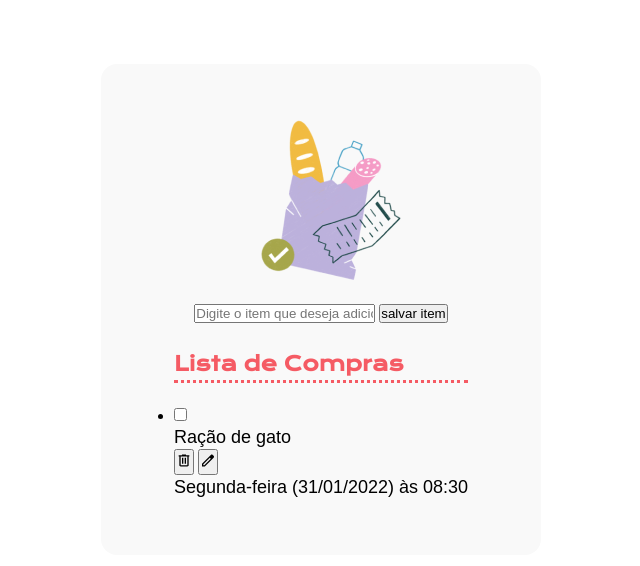
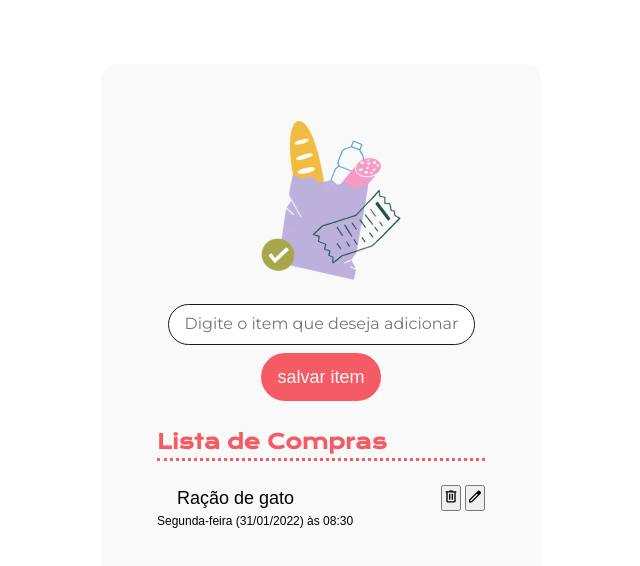
Before and after one commit to alexnascimento1980/LISTA-DE-COMPRAS, a plain HTML site: page index.html in a window 1280 px wide. Shown: the whole page, without its empty margins (319-959 px from the left). Drawn offline with nearby package versions, Linux system fonts and the light colour scheme; a web font is replaced by a local one.

Commit message:
melhora a acessibilidade e o estilo do formulário e da lista de compras

```diff
--- a/index.html
+++ b/index.html
@@ -16,8 +16,8 @@
 <main>
     <img src="img/bag.png" alt="sacola de compras">
     <form action="">
-    <input type="text" placeholder="Digite o item que deseja adicionar">
-    <button>salvar item</button>
+    <input id="input-item" placeholder="Digite o item que deseja adicionar">
+    <button id="adicionar-botao">salvar item</button>
     </form>
 
 
@@ -26,9 +26,14 @@
         <h2>Lista de Compras</h2>
         <hr />
         <li>
-            <div>
-                <div>
-                    <input type="checkbox" />
+            <div class="item-lista-container">
+                <div class="container-nome-compra">
+                    <div class="checkbox-container">
+                        <label for="checkbox-1"></label>
+                            <input type="checkbox" class="checkbox-input" id="checkbox-1">
+                            <div class="checkbox-customizado checked"></div>
+                        </label>
+                    </div>
                     <p>Ração de gato</p>
                 </div>
                 <div>
@@ -40,7 +45,7 @@
                     </button>
                 </div>
             </div>
-            <p>Segunda-feira (31/01/2022) às 08:30</p>
+            <p class="item-lista-texto">Segunda-feira (31/01/2022) às 08:30</p>
         </li>
     </ul>
 </main
--- a/styles.css
+++ b/styles.css
@@ -58,3 +58,70 @@ p {
     line-height: 24px;
     text-align: left;
 }
+
+#input-item {
+
+    padding: 12px 16px;
+    display: block;
+    border-radius: 24px;
+    border: 1px solid var(--preto);
+    width: 307px;
+}
+
+#input-item::placeholder {
+    font-family: "Montserrat", sans-serif;
+    font-size: 16px;
+    line-height: 19px;
+}
+
+#adicionar-botao {
+    text-align: center;
+    padding: 12px 16px;
+    border-radius: 24px;
+    background-color: var(--cor-primaria);
+    color: var(--neutro);
+    font-family: var(--fonte-texto);
+    font-size: 18px;
+    line-height: 24px;
+    border: none;
+}
+
+form {
+    display: flex;
+    flex-direction: column;
+    align-items: center;
+    gap: 8px;
+}
+
+.item-lista-container {
+    display: flex;
+    align-items: center;
+    justify-content: space-between;
+}
+.container-nome-compra {
+    display: flex;
+}
+
+ul {
+    list-style-type: none;
+    width: 100%;
+
+}
+.item-lista-texto {
+    font-size: 12px;
+    line-height: 20px;
+}
+
+.checkbox-input {
+    display: none;
+}
+
+.checkbox-customizado {
+    width: 20px;
+    height: 20px;
+    background-color: var(--neutro);
+    border: 1;
+
+
+
+}
```
